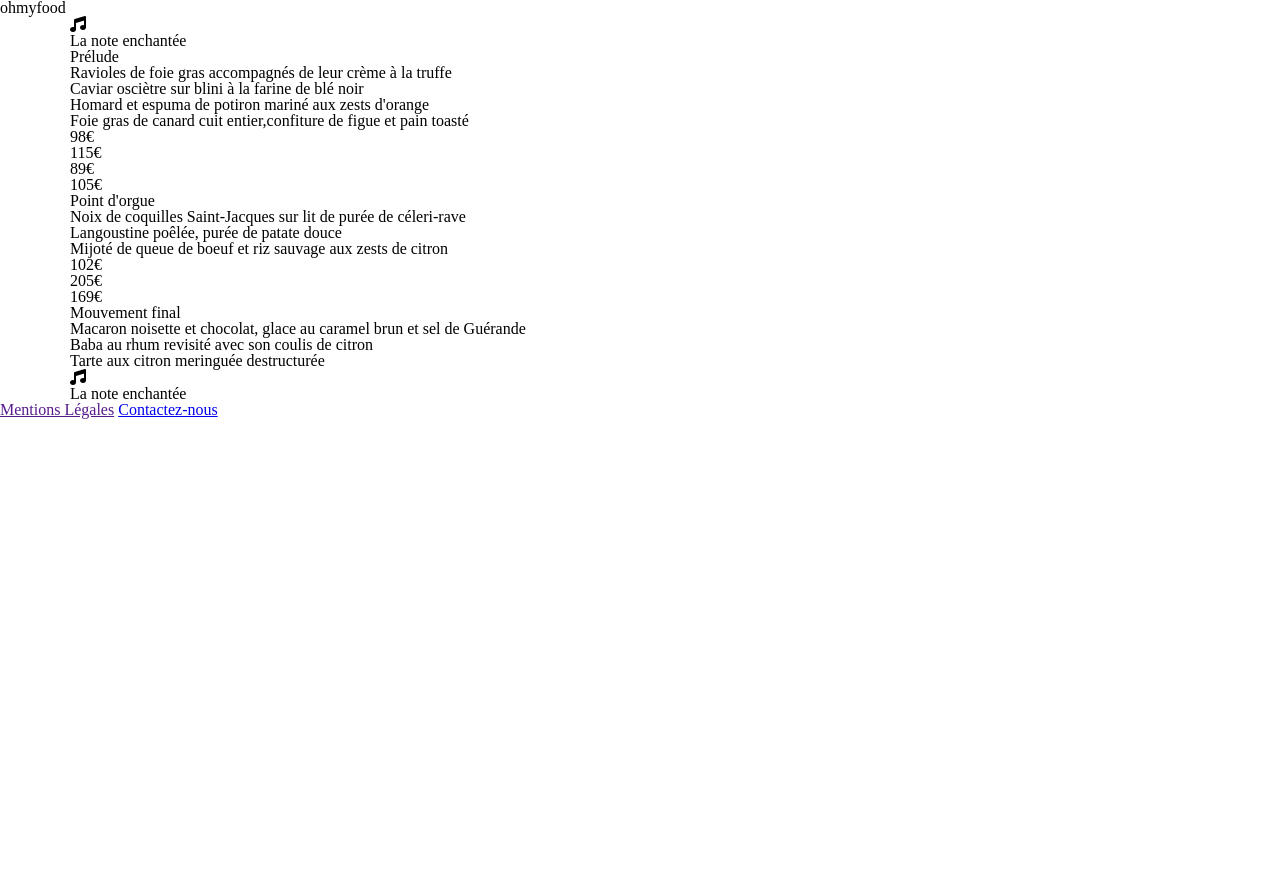
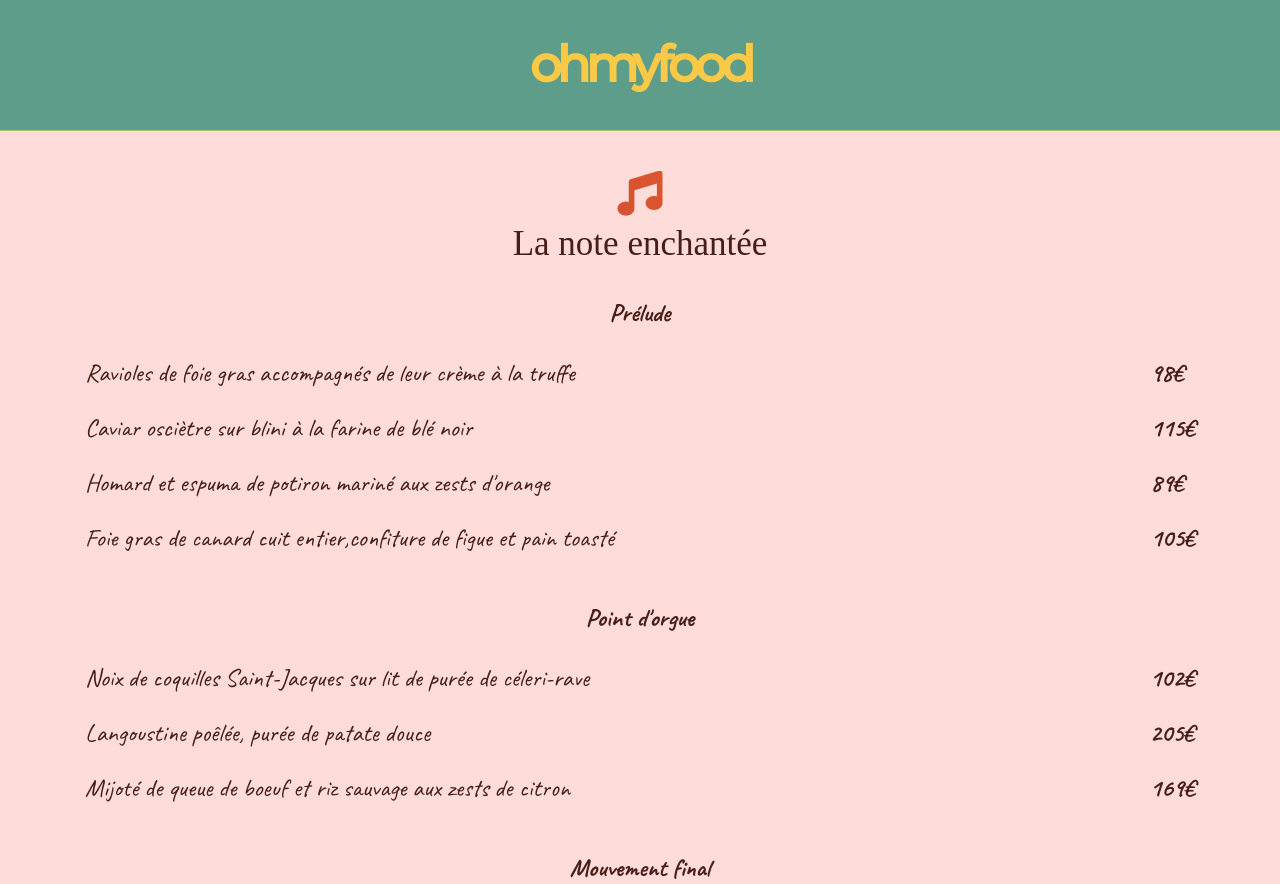
Before and after one commit to Manaile/Projet3, a plain HTML site: page Menu1/La _note_enchantée.html in a window 1280 px wide. Shown: the top 884 px of the page. Before the commit the page ends 800 px from the top, so only its background shows below. Drawn offline with Linux system fonts and the light colour scheme; a web font is replaced by a local one.

Commit message:
feat(body):make first menu

```diff
--- a/Menu1/La _note_enchantée.html
+++ b/Menu1/La _note_enchantée.html
@@ -20,40 +20,50 @@
         <h1>ohmyfood</h1>
     </header>
     <main>
+        <div>
             <i class="fas fa-music"></i>
             <h1>La note enchantée</h1>
+        </div>
         <h3>Prélude</h3>
+        <div>
+            <ul>
+                <li>98€</li>
+                <li>115€</li>
+                <li>89€</li>
+                <li>105€</li>
+            </ul>
             <ul>
                 <li>Ravioles de foie gras accompagnés de leur crème à la truffe</li>
                 <li>Caviar osciètre sur blini à la farine de blé noir</li>
                 <li>Homard et espuma de potiron mariné aux zests d'orange</li>
                 <li>Foie gras de canard cuit entier,confiture de figue et pain toasté</li>
             </ul>
+
+        </div>
+        <h3>Point d'orgue</h3>
+        <div>
             <ul>
-            <li>98€</li>
-            <li>115€</li>
-            <li>89€</li>
-            <li>105€</li>
+                <li>102€</li>
+                <li>205€</li>
+                <li>169€</li>
             </ul>
-        <h3>Point d'orgue</h3>
             <ul>
                 <li>Noix de coquilles Saint-Jacques sur lit de purée de céleri-rave</li>
                 <li>Langoustine poêlée, purée de patate douce</li>
                 <li>Mijoté de queue de boeuf et riz sauvage aux zests de citron</li>
             </ul>
-        <ul>
-            <li>102€</li>
-            <li>205€</li>
-            <li>169€</li>
-        </ul>
+
+        </div>
         <h3>Mouvement final</h3>
         <ul>
             <li>Macaron noisette et chocolat, glace au caramel brun et sel de Guérande</li>
             <li>Baba au rhum revisité avec son coulis de citron</li>
             <li>Tarte aux citron meringuée destructurée</li>
         </ul>
+        <div>
         <i class="fas fa-music"></i>
         <h2>La note enchantée</h2>
+        </div>
     </main>
     <footer>
         <a href="">Mentions Légales</a>
--- a/Menu1/css/style.css
+++ b/Menu1/css/style.css
@@ -0,0 +1,112 @@
+body{                                                               /*définition du body*/
+    font-family: 'Caveat';
+    font-size: 25px;
+    color:rgb(71, 31, 24);
+    background-color:rgb(253, 220, 218) ;
+}
+header{                                                                  /*mise en page du header */
+    font-size: 50px;
+    font-family: 'Montserrat';
+    background-color:rgb(93, 157, 138);
+    text-align: center;
+    color:rgb(250, 202, 71) ;
+    padding: 40px;
+    font-weight: bold;
+    letter-spacing: -5px;
+    border-bottom: 1.5px solid rgb(159, 204, 107);
+}
+footer{                                                                   /*mise en page du footer*/
+    background-color: rgb(93, 157, 138);
+    font-size: 20px;
+    font-family: 'Montserrat';
+    padding: 20px;
+    display: flex;
+    justify-content: space-between;
+    border-top: 1.5px solid rgb(159, 204, 107);
+    position: ;
+    bottom: 0px;
+    right: 0px;
+    left: 0px;
+}
+footer a                                                             /*lien non soulignés et de couleur jaune dans le footer*/
+{
+    text-decoration: none;
+    padding: 0 5px;
+    color:rgb(250, 202, 71);
+}
+footer a:hover{
+    animation: wiggles 200ms ease-out infinite;
+}                                                                    /*animation du footer*/
+@keyframes wiggles{
+
+    25%{
+        transform: translateX(4px) rotate(1deg);
+    }
+    75%{
+        transform: translateX(-4px) rotate(-1deg);
+    }
+
+}
+main>*:first-child .fa-music{                                                              /*style de la 1ere note de musique */
+    font-size: 45px;
+    padding-bottom: 10px;
+    background-clip: border-box;
+    -webkit-background-clip: text;
+    -webkit-text-fill-color: transparent;
+    background-image: -webkit-linear-gradient(180deg,rgb(255, 145, 0), rgb(180, 22, 96));
+}
+main h1{                                                                               /*titre de la page*/
+    font-size: 35px;
+    font-family: 'Devonshire';
+    font-weight: normal;
+
+}
+main>*:nth-child(1)                                                             /*la note+le titre*/
+{
+    display: flex;
+    flex-direction: column;
+    text-align: center;
+    padding: 40px;
+
+}
+h3{                                                                             /*titre de chaque partie du menu*/
+    font-size: 25px;
+    text-align: center;
+    font-weight: bold;
+}
+
+main>*:nth-child(2n+3){                                                         /*le flex pour les 2 sous parties*/
+    display: flex;
+    flex-direction: row-reverse;
+    justify-content: space-between;
+}
+main>*:nth-child(7){                                                            /*mise en colonne de la dernière partie*/
+    flex-direction: column;
+}
+li{                                                                                /*listes*/
+    padding: 15px;
+}
+ul{                                                                                 /*bloc liste*/
+    padding-bottom: 40px;
+    padding-top: 20px;
+}
+div>*:nth-last-of-type(2){                                                          /*les prix*/
+    font-weight: bold;
+}
+main>*:last-child{                                                                   /*titre du menu à la fin*/
+    font-family: 'Devonshire';
+    font-size: 30px;
+    display: flex;
+    justify-content: center;
+    padding-bottom: 40px;
+
+
+}
+main>*:last-child .fa-music{                                                        /*la 2ème note de musique*/
+    font-size: 30px;
+    margin: auto 8px;
+    background-clip: border-box;
+    -webkit-background-clip: text;
+    -webkit-text-fill-color: transparent;
+    background-image: -webkit-linear-gradient(180deg,rgb(255, 145, 0), rgb(180, 22, 96));
+}
--- a/css/style.css
+++ b/css/style.css
@@ -22,7 +22,6 @@
     bottom: 0px;
     right: 0px;
     left: 0px;
-
 }
 main>*:last-child{                                                       /*le "prochainement"*/
     background-color: rgb(93, 157, 138);
```
Lines whose indentation alone changed are shown as unchanged.
